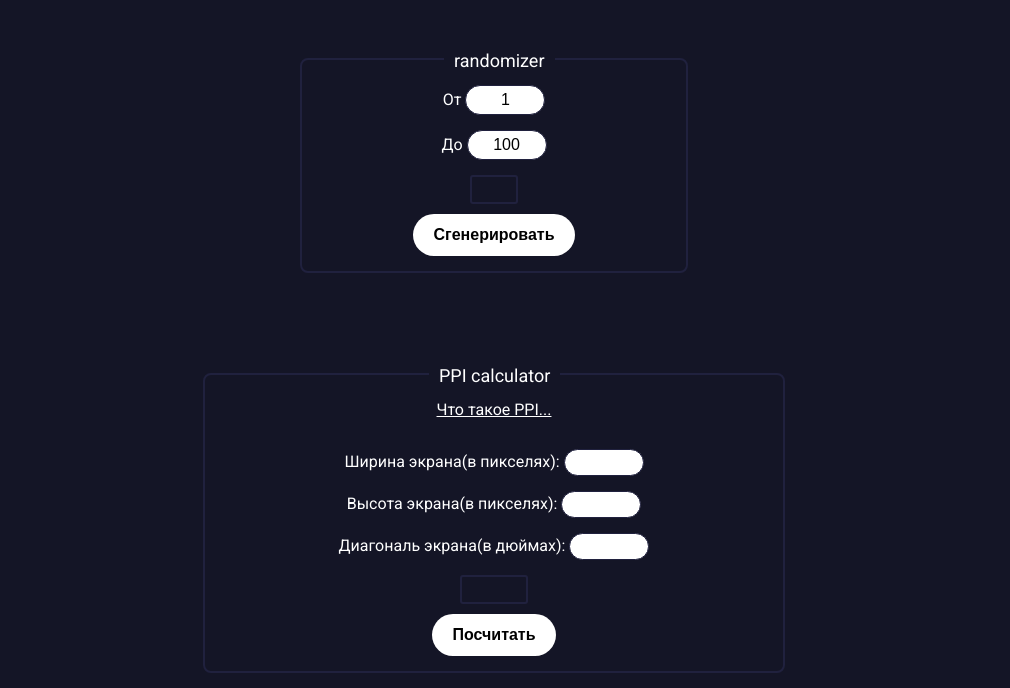
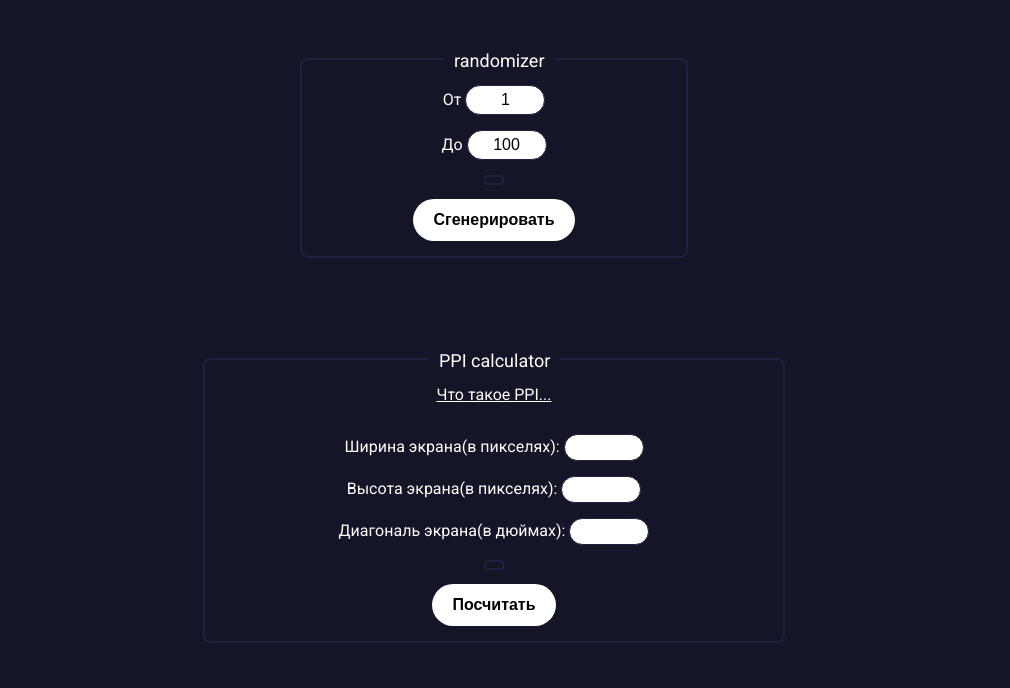
Before and after one commit to enstrong/test-project-main, a plain HTML site: page index.html in a window 1280 px wide. Shown: the part 112-800 px from the top of the page, without its empty margins (146-1156 px from the left). Drawn offline with Linux system fonts and the light colour scheme.

Commit message:
Commit 2

```diff
--- a/index.html
+++ b/index.html
@@ -31,7 +31,7 @@
                <span class="calc-title">randomizer</span>
                <p class="from-to">От <input value="1" type="number" class="input input-from"></p>
                <p class="from-to">До <input value="100" type="number" class="input input-to"></p>
-               <div class="result"><p class="result-text-randomizer">᠌ ᠌᠌ ᠌ ᠌ ᠌ ᠌ ᠌᠌ ᠌᠌</p></div> <br>
+               <div class="result"><p class="result-text-randomizer"></p></div> <br>
                <button class="button button-randomizer">Сгенерировать</button>
             </div>
             <div class="ppi-calculator-main calc">
@@ -45,7 +45,7 @@
                <p class="from-to">Ширина экрана(в пикселях): <input type="number" class="width ppi-input"></p>
                <p class="from-to">Высота экрана(в пикселях): <input type="number" class="height ppi-input"></p>
                <p class="from-to">Диагональ экрана(в дюймах): <input type="number" class="inch ppi-input"></p>
-               <div class="result"><p class="result-text-ppi">᠌ ᠌᠌ ᠌ ᠌ ᠌ ᠌ ᠌᠌ ᠌᠌ ᠌ ᠌ ᠌ ᠌ ᠌</p></div> <br>
+               <div class="result"><p class="result-text-ppi"></p></div> <br>
                <button class="button button-ppi-calc">Посчитать</button>
             </div>
          </div>
```
Also changed, not shown: calculator ppi/ppi.html (+1 -1 lines), randomizer/randomizer.html (+1 -1 lines), test-project-main-test/index.html (+2 -2 lines).
